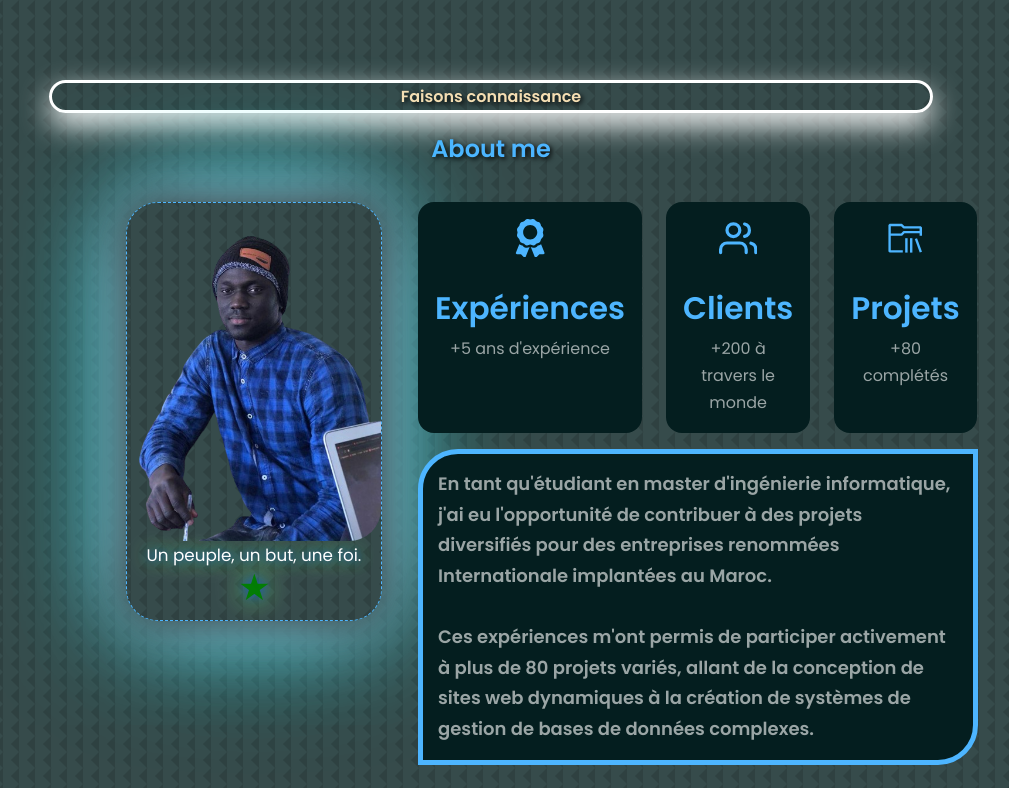
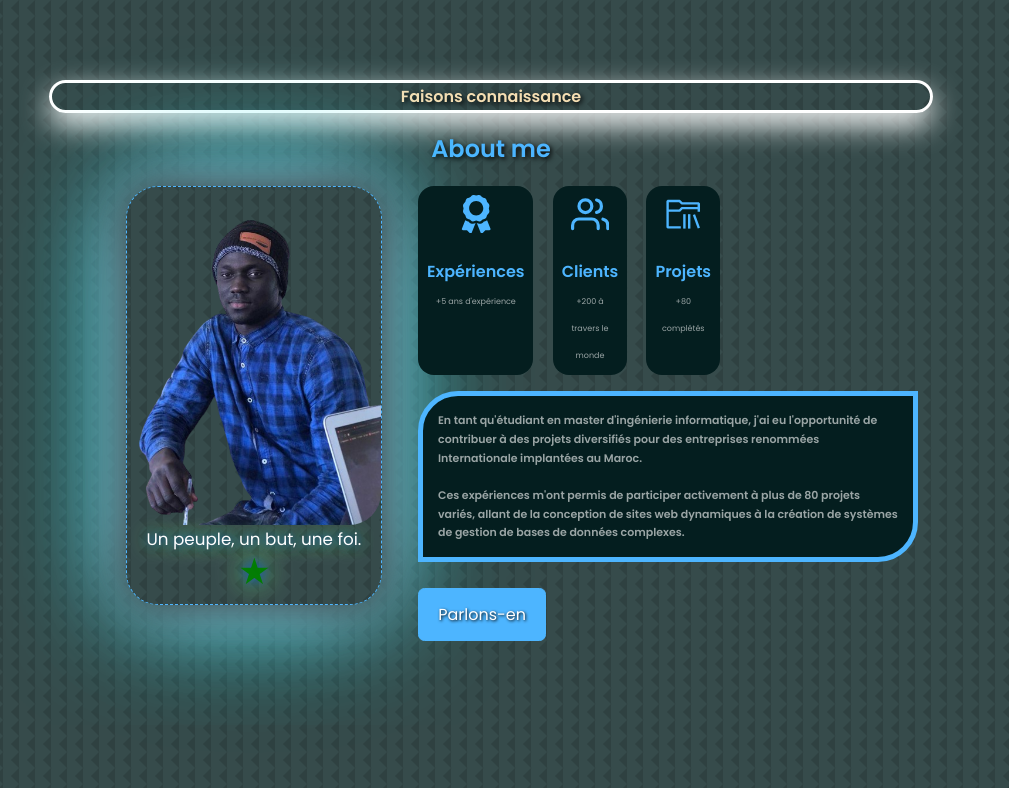
Before and after one commit to Mouhamed1003/keenprogrammer.com, a React (Create React App) app: page / in a window 1280 px wide. Shown: the part 800-1588 px from the top of the page, without its empty margins (149-1158 px from the left). Built offline with nearby package versions, Linux system fonts and the light colour scheme.

Commit message:
Update a_propos.css

```diff
--- a/src/components/a_propos/a_propos.css
+++ b/src/components/a_propos/a_propos.css
@@ -11,7 +11,7 @@ section {
 }
 #apropos h2 {
     margin-top: 1rem;
-    margin-bottom: 2rem;
+    margin-bottom: 1rem;
     text-shadow: 2px 2px 5px black;
 }
 .apropos h5 {
@@ -29,7 +29,7 @@ section {
     gap: 5%;
 }
 .apropos_content {
-    width: 15%;
+    width: 8%;
 }
 
 .apropos_moi {
@@ -116,14 +116,14 @@ section {
 .apropos_cards {
     display: grid;
     grid-template-columns: repeat(3, 1fr);
-    gap: 1.5rem;
+    gap: 1.2rem;
 }
 
 .apropos_card {
     background: var(--color-bg-variant);
     border: 1px solid transparent;
     border-radius: 1rem;
-    padding: 1rem;
+    padding: 0.5rem;
     text-align: center;
     transition: var(--transition);
 
@@ -143,12 +143,12 @@ section {
 }
 
 .apropos_card strong {
-    font-size: 1.95rem;
+    font-size: 1rem;
     display: block;
 }
 
 .apropos_card small {
-    font-size: 0.999rem;
+    font-size: 0.5rem;
     color: var(--color-light);
 }
 
@@ -160,8 +160,8 @@ section {
     border: 5px solid var(--color-primary);
     border-radius: 40px 0px 40px 0px;
     font-weight: bold;
-    font-size: 18px;
-    width: 560px;
+    font-size: 11px;
+    width: 500px;
 }
 
 .apropos_content p:hover {
@@ -174,7 +174,7 @@ section {
     border: 5px solid var(--color-primary);
     border-radius: 0px 40px 0px 40px;
     font-weight: bold;
-    width: 560px;
+    width: 500px;
 
 }
 
```
